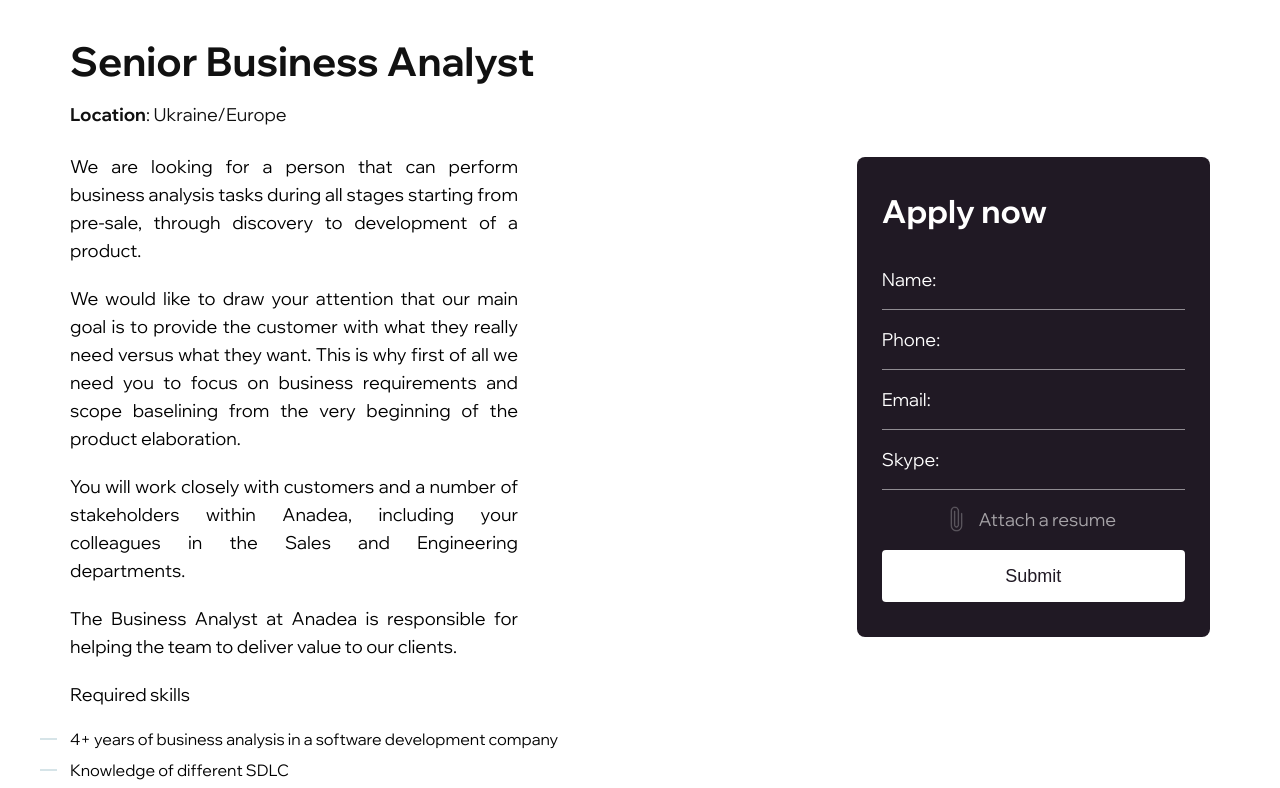
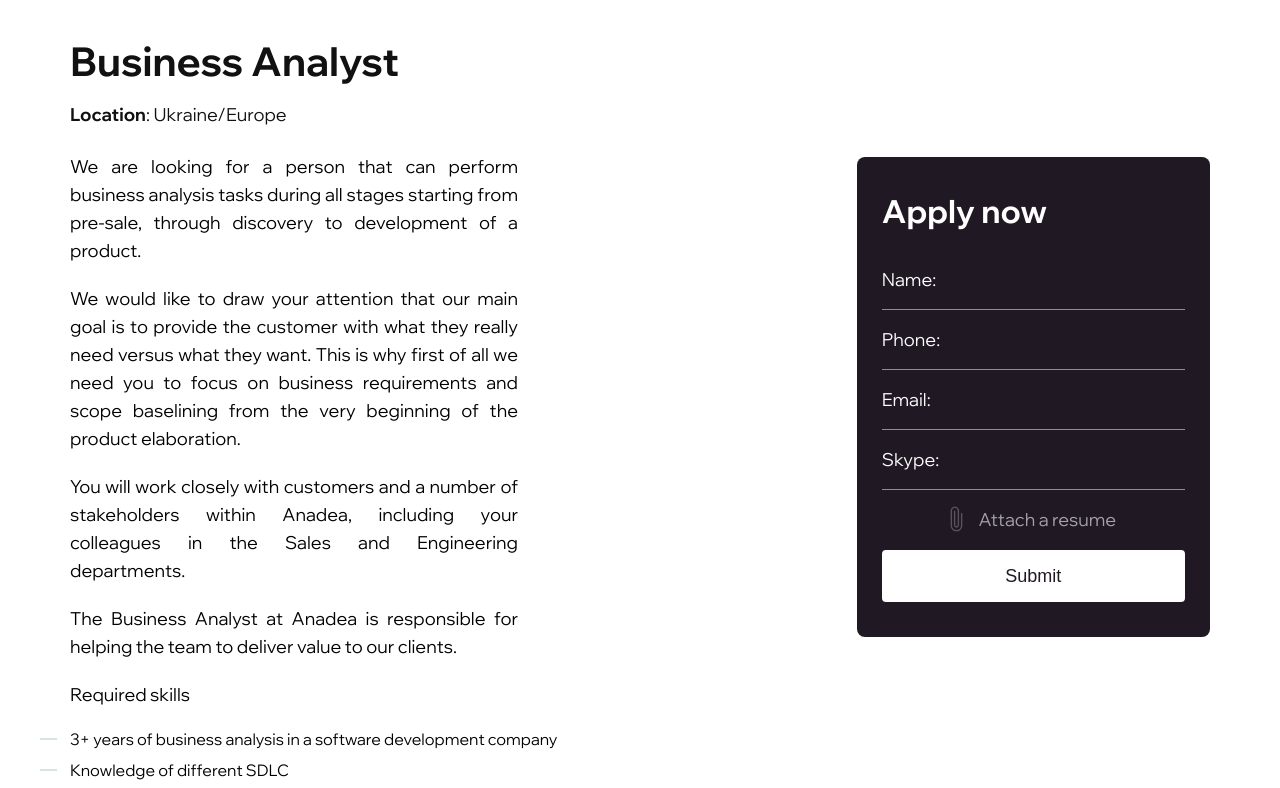
Before and after one commit to Anadea/anadea_jobs, a Gatsby site: page /senior-business-analyst/ in a window 1280 px wide. Shown: the part 163-951 px from the top of the page. Built offline with nearby package versions, Linux system fonts and the light colour scheme; Gatsby itself is replaced by a stand-in of ours.

Commit message:
Update jobs “senior-business-analyst”

```diff
--- a/src/jobs/senior-business-analyst.md
+++ b/src/jobs/senior-business-analyst.md
@@ -1,9 +1,7 @@
 ---
-title: Senior Business Analyst
+title: Business Analyst
 location: Ukraine/Europe
 ---
-
-
 We are looking for a person that can perform business analysis tasks during all stages starting from pre-sale, through discovery to development of a product.
 
 We would like to draw your attention that our main goal is to provide the customer with what they really need versus what they want. This is why first of all we need you to focus on business requirements and scope baselining from the very beginning of the product elaboration.
@@ -14,7 +12,7 @@
 
 Required skills
 
-* 4+ years of business analysis in a software development company
+* 3+ years of business analysis in a software development company
 * Knowledge of different SDLC
 * Participation in pre-sales, upsales and discovery phases
 * Understanding of business requirements and how they traced to system requirements
```
